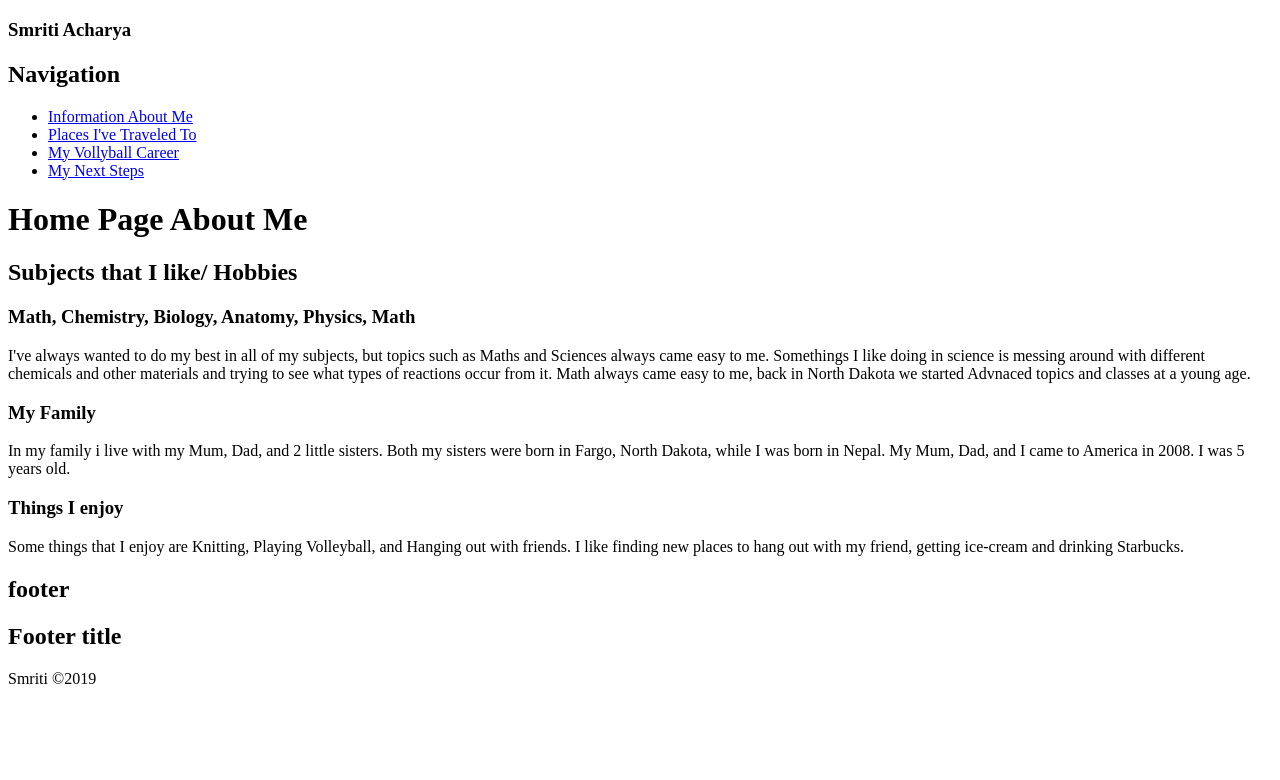
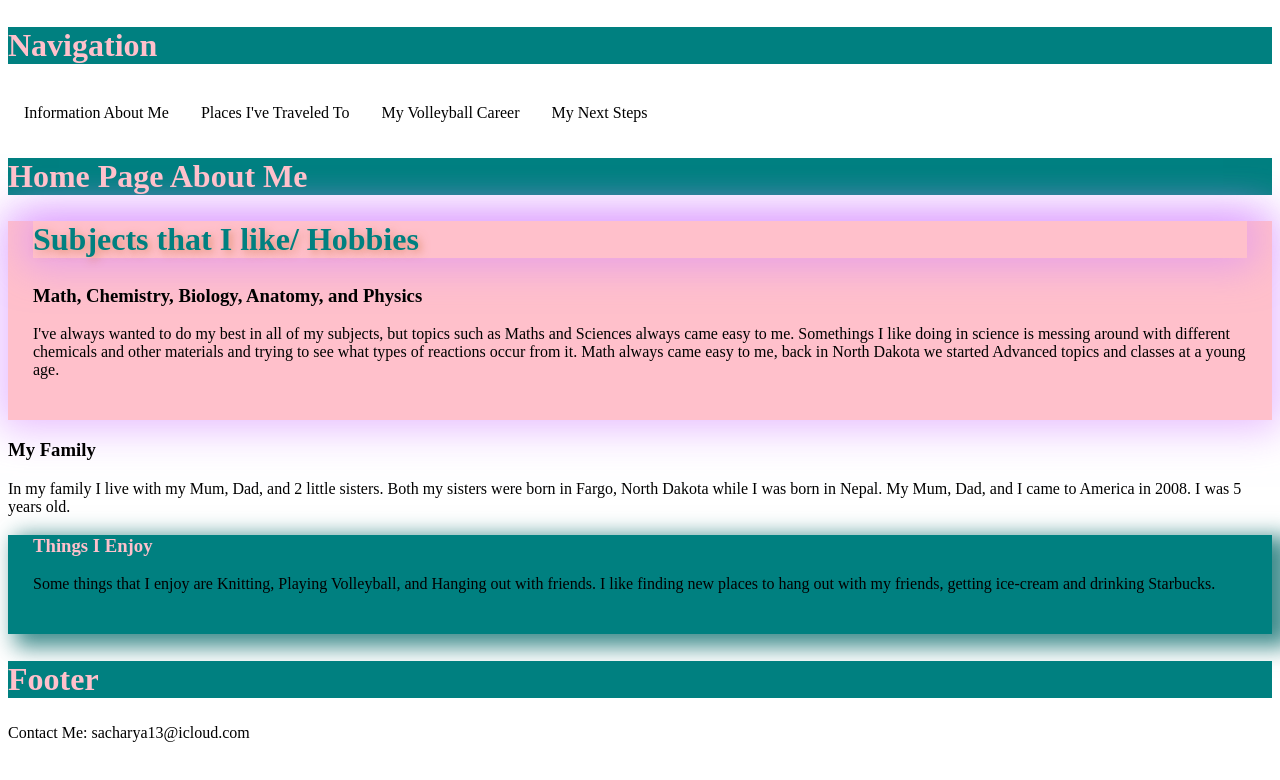
Before and after one commit to smritiacharya/Final-website, a plain HTML site: page index.html in a window 1280 px wide. Drawn offline with Linux system fonts and the light colour scheme.

Commit message:
final index

```diff
--- a/index.html
+++ b/index.html
@@ -3,47 +3,50 @@
   <head>
     <meta charset="utf-8">
     <meta name="AboutMe" content="Free Web tutorials">
- <meta name="Traveling, Future Steps, Sports, Family" content="HTML,CSS">
+ <meta name="Traveling, Future Steps, Sports, Family" content="HTML,CSS,XML,JavaScript">
  <meta name="author" content="Smriti Acharya">
  <meta name="viewport" content="width=device-width, initial-scale=1.0">
     <title>Smriti Acharya</title>
+
+    <link rel="stylesheet" type="text/css" href="mystyle.css">
   </head>
-<body>
-      <h3>Smriti Acharya</h3>
-
+  <body>
     <header>
       <nav>
         <h2 class="hidden">Navigation</h2>
       <ul>
         <li><a href="index.html">Information About Me</a></li>
         <li><a href="secondpage.html">Places I've Traveled To</a></li>
-        <li><a href="thirdpage.html">My Vollyball Career</a></li>
+        <li><a href="thirdpage.html">My Volleyball Career</a></li>
         <li><a href="fourthpage.html">My Next Steps</a></li>
       </ul>
       </nav>
     </header>
     <main>
       <h1>Home Page About Me</h1>
-      <section>
+      <section class="pinkbackground">
         <h2>Subjects that I like/ Hobbies</h2>
         <article class="">
-          <h3>Math, Chemistry, Biology, Anatomy, Physics, Math</h3>
-          <p>I've always wanted to do my best in all of my subjects, but topics such as Maths and Sciences always came easy to me. Somethings I like doing in science is messing around with different chemicals and other materials and trying to see what types of reactions occur from it. Math always came easy to me, back in North Dakota we started Advnaced topics and classes at a young age.</p>
+          <h3>Math, Chemistry, Biology, Anatomy, and Physics</h3>
+          <p class="paragraph">I've always wanted to do my best in all of my subjects, but topics such as Maths and Sciences always came easy to me. Somethings I like doing in science is messing around with different chemicals and other materials and trying to see what types of reactions occur from it. Math always came easy to me, back in North Dakota we started Advanced topics and classes at a young age.</p>
         </article>
       </section>
         </main>
         <section>
+          <section class="">
           <h3>My Family</h3>
-        <p>In my family i live with my Mum, Dad, and 2 little sisters. Both my sisters were born in Fargo, North Dakota, while I was born in Nepal. My Mum, Dad, and I came to America in 2008. I was 5 years old.</p>
+        <p>In my family I live with my Mum, Dad, and 2 little sisters. Both my sisters were born in Fargo, North Dakota while I was born in Nepal. My Mum, Dad, and I came to America in 2008. I was 5 years old.</p>
         </section>
-      <aside class="">
-        <h3>Things I enjoy </h3>
-        <p>Some things that I enjoy are Knitting, Playing Volleyball, and Hanging out with friends. I like finding new places to hang out with my friend, getting ice-cream and drinking Starbucks.</p>
+
+  <section class="tealbackground">
+        <h3>Things I Enjoy </h3>
+        <p>Some things that I enjoy are Knitting, Playing Volleyball, and Hanging out with friends. I like finding new places to hang out with my friends, getting ice-cream and drinking Starbucks.</p>
+        </section>
       </aside>
       <footer>
-        <h2 class="hidden">footer</h2>
-<h2>Footer title</h2>
-<p>Smriti &copy2019</p>
+<h2 class="hidden">Footer</h2>
+<p>Contact Me: sacharya13@icloud.com</p>
+
       </footer>
   </body>
 </html>
```
